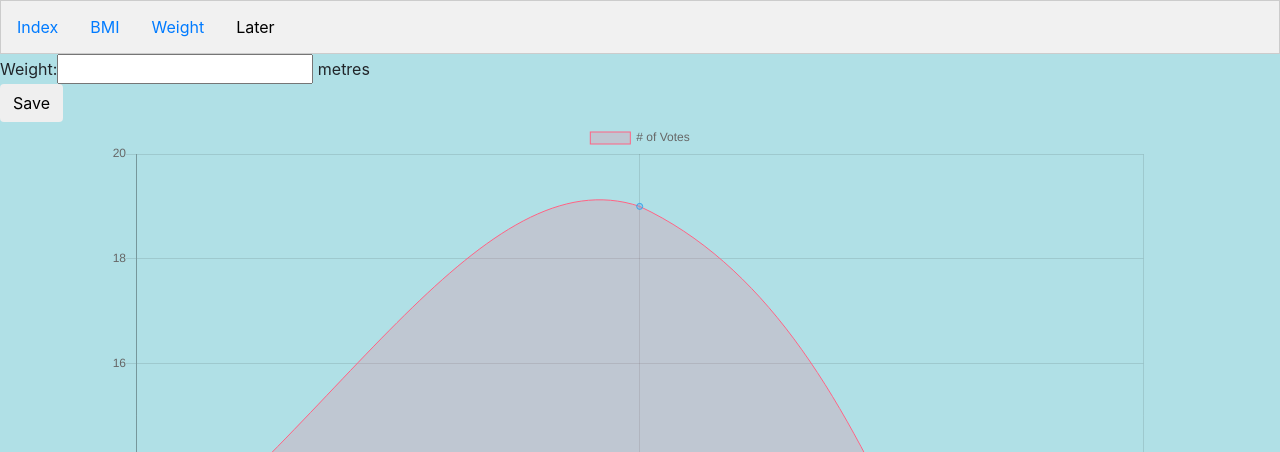
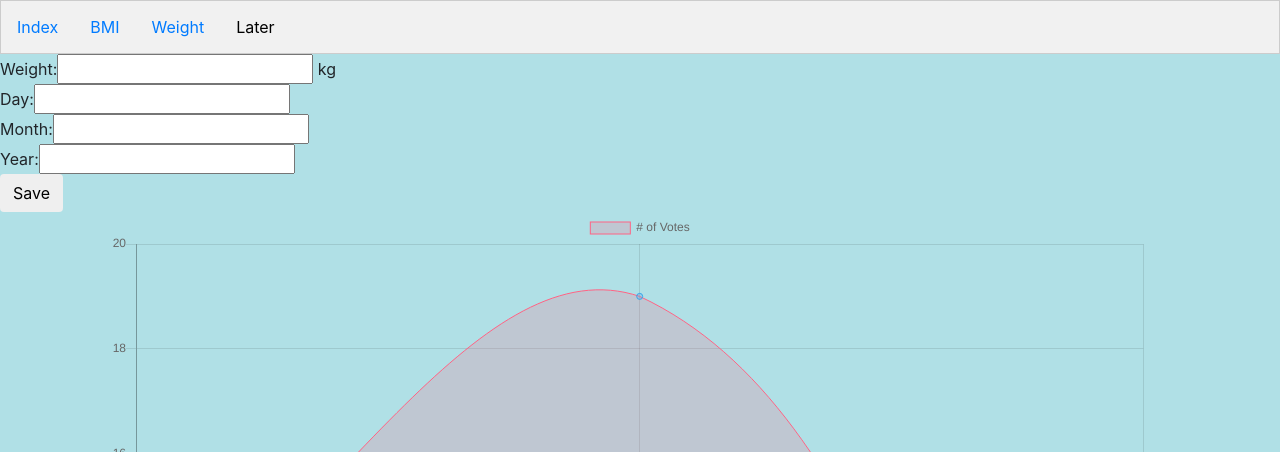
Before and after one commit to nicomorell/tracker, a Django app: template tracker_project/templates/tracker/weight.html in a window 1280 px wide. Shown: the top 452 px of the page. Run offline with Django 3.2, Linux system fonts and the light colour scheme; the template is opened without the code that fills it: most values are stand-ins (such as "Sample title", 1, 10 or a date in 2020); form fields are guessed from the names that the template uses; some libraries are stand-ins or nearby versions.

Commit message:
Form is now validating

```diff
--- a/tracker_project/templates/tracker/weight.html
+++ b/tracker_project/templates/tracker/weight.html
@@ -6,7 +6,15 @@
     <form method="POST" class="post-form">
 	{% csrf_token %}
     		{{ field.errors }}
-		 Weight:{{form.day}} metres
+{{ form.errors }}
+{{ form.non_field_errors }}
+		 Weight:{{form.mass}} kg
+		<br/>
+		 Day:{{form.mass}}
+		<br/>
+		 Month:{{form.mass}}
+		<br/>
+		 Year:{{form.mass}}
 		<br/>
         <button type="submit" class="save btn">Save</button>
 </form>
```
Also changed, not shown: tracker_project/tracker/models.py (+4 -4 lines), tracker_project/db.sqlite3, tracker_project/tracker/migrations/0004_auto_20180829_1942.py (added), tracker_project/tracker/migrations/0005_auto_20180829_2006.py (added), tracker_project/tracker/migrations/0006_auto_20180829_2014.py (added), 5 other files.
